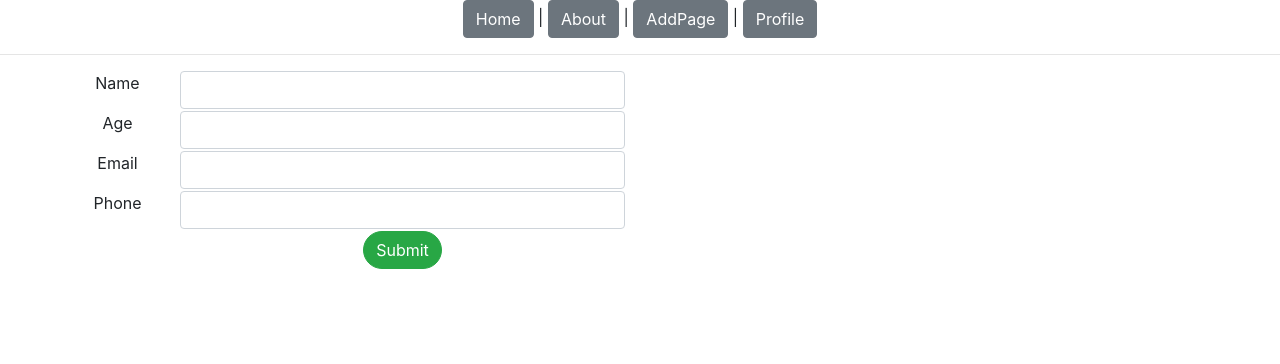
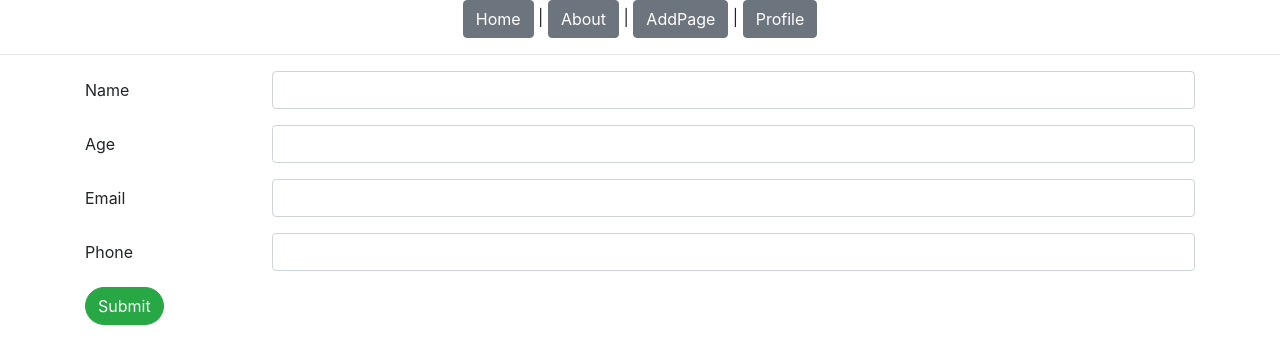
Before and after one commit to rnzomb/vue2, a Vue app: page /profile in a window 1280 px wide. Shown: the top 364 px of the page. Built offline with nearby package versions, Linux system fonts and the light colour scheme.

Commit message:
nasledovanie

```diff
--- a/src/App.vue
+++ b/src/App.vue
@@ -1,6 +1,6 @@
 <template>
-  <div class="text-center" id="app">
-    <div id="nav">
+  <div id="app">
+    <div class="text-center" id="nav">
       <b-button to="/">Home</b-button> |
       <b-button to="/about">About</b-button> |
       <b-button to="/add">AddPage</b-button>  |
--- a/src/components/input/EmailInput.vue
+++ b/src/components/input/EmailInput.vue
@@ -1,14 +1,13 @@
-<template>
-  <b-form-input @input="onInput" :value="value" type="email"/>
-</template>
-
 <script>
+import TextInput from "@/components/input/TextInput"
 export default {
   name: "EmailInput",
-  props: ['value'],
-  methods: {
-    onInput(v) {
-      this.$emit('input',v)
+  extends: TextInput,
+  props: {
+    type: {
+      type: String,
+      required: false,
+      default: 'email'
     }
   }
 }
--- a/src/components/input/NumberInput.vue
+++ b/src/components/input/NumberInput.vue
@@ -1,14 +1,13 @@
-<template>
-  <b-form-input @input="onInput" :value="value" type="number"/>
-</template>
-
 <script>
+import TextInput from "@/components/input/TextInput"
 export default {
   name: "NumberInput",
-  props: ['value'],
-  methods: {
-    onInput(v) {
-      this.$emit('input',v)
+  extends: TextInput,
+  props: {
+    type: {
+      type: String,
+      required: false,
+      default: 'number'
     }
   }
 }
--- a/src/components/input/PhoneInput.vue
+++ b/src/components/input/PhoneInput.vue
@@ -1,14 +1,13 @@
-<template>
-  <b-form-input @input="onInput" :value="value" type="tel"/>
-</template>
-
 <script>
+import TextInput from "@/components/input/TextInput"
 export default {
   name: "PhoneInput",
-  props: ['value'],
-  methods: {
-    onInput(v) {
-      this.$emit('input',v)
+  extends: TextInput,
+  props: {
+    type: {
+      type: String,
+      required: false,
+      default: 'tel'
     }
   }
 }
--- a/src/components/input/TextInput.vue
+++ b/src/components/input/TextInput.vue
@@ -1,11 +1,42 @@
 <template>
-  <b-form-input @input="onInput" :value="value" type="text"/>
+  <b-form-group label-cols-sm="2" :label="label" :label-for="id">
+    <b-form-input @input="onInput" :value="value" :type="type" :required="required" :id="id" :name="name"/>
+  </b-form-group>
 </template>
 
 <script>
 export default {
   name: "TextInput",
-  props: ['value'],
+  props: {
+    type: {
+      type: String,
+      required: false,
+      default: 'text'
+    },
+    value: {
+      type: String,
+      required: false,
+      default: undefined
+    },
+    required: {
+      type: Boolean,
+      required: false
+    },
+    id: {
+      type: String,
+      required: true
+    },
+    name: {
+      type: String,
+      required:false,
+      default: undefined
+    },
+    label: {
+      type: String,
+      required: false,
+      default: undefined
+    }
+  },
   methods: {
     onInput(v) {
       this.$emit('input',v)
--- a/src/views/EditPage.vue
+++ b/src/views/EditPage.vue
@@ -1,5 +1,5 @@
 <template>
-  <div  class="font-weight-bold" id="app">
+  <div class="text-center font-weight-bold" id="app">
     <b-container class="text-info">
       <EditForm/>
     </b-container>
--- a/src/views/Profile.vue
+++ b/src/views/Profile.vue
@@ -1,55 +1,17 @@
 <template>
   <b-container class="primer">
+    <b-form @submit.prevent="onSubmit">
+        <!--{{ form.name }}-->
+      <TextInput v-model="form.name" :required="true" id="firstName" label="Name"></TextInput>
+      <NumberInput v-model="form.age" :required="true" id="Age" label="Age"></NumberInput>
+      <EmailInput v-model="form.email" :required="true" id="email" label="Email"></EmailInput>
+      <PhoneInput v-model="form.phone" :required="true" id="phoneNumber" label="Phone"></PhoneInput>
 
+      <b-button variant="success" pill type="submit">Submit</b-button>
 
-        <b-form @submit.prevent="onSubmit">
-          <b-form-group>
-            <b-row>
-              <b-col sm="1">
-                <p>Name</p>
-              </b-col>
-              <b-col sm="5">
-                <TextInput v-model="form.name"></TextInput>
-              </b-col>
-            </b-row>
-
-            <b-row>
-              <b-col sm="1">
-                <p>Age</p>
-              </b-col>
-              <b-col sm="5">
-                <NumberInput v-model="form.age"></NumberInput>
-              </b-col>
-            </b-row>
-
-            <b-row>
-              <b-col sm="1">
-                <p>Email</p>
-              </b-col>
-              <b-col sm="5">
-                <EmailInput v-model="form.email"></EmailInput>
-              </b-col>
-            </b-row>
-            <b-row>
-              <b-col sm="1">
-                <p>Phone</p>
-              </b-col>
-              <b-col sm="5">
-                <PhoneInput v-model="form.phone"></PhoneInput>
-              </b-col>
-              <b-col sm="7">
-                <b-button class="text-center" variant="success" pill type="submit">Submit</b-button>
-              </b-col>
-            </b-row>
-          </b-form-group>
-        </b-form>
-
-
+    </b-form>
   </b-container>
-
 </template>
-
-
 
 <script>
 import TextInput from "@/components/input/TextInput"
```
